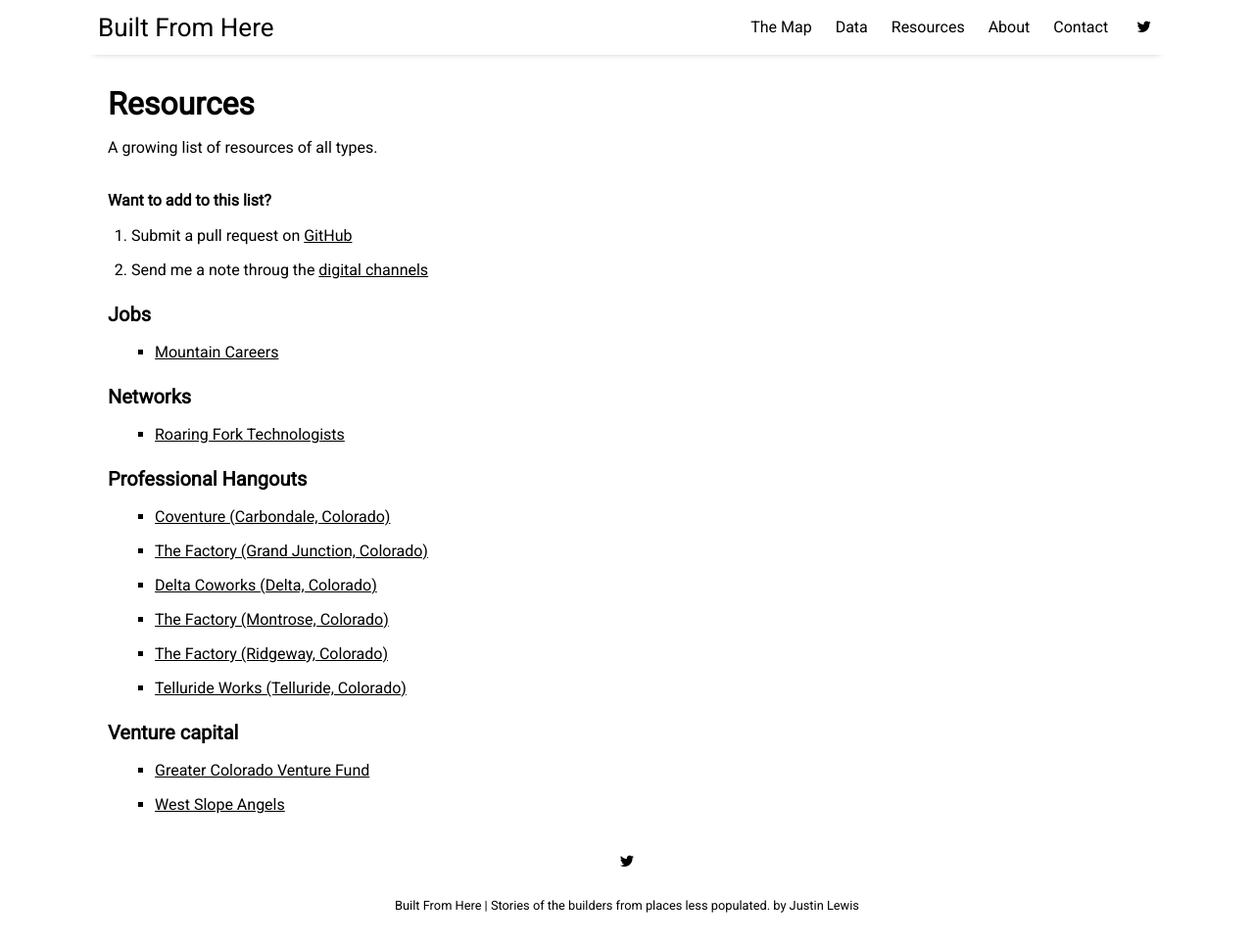
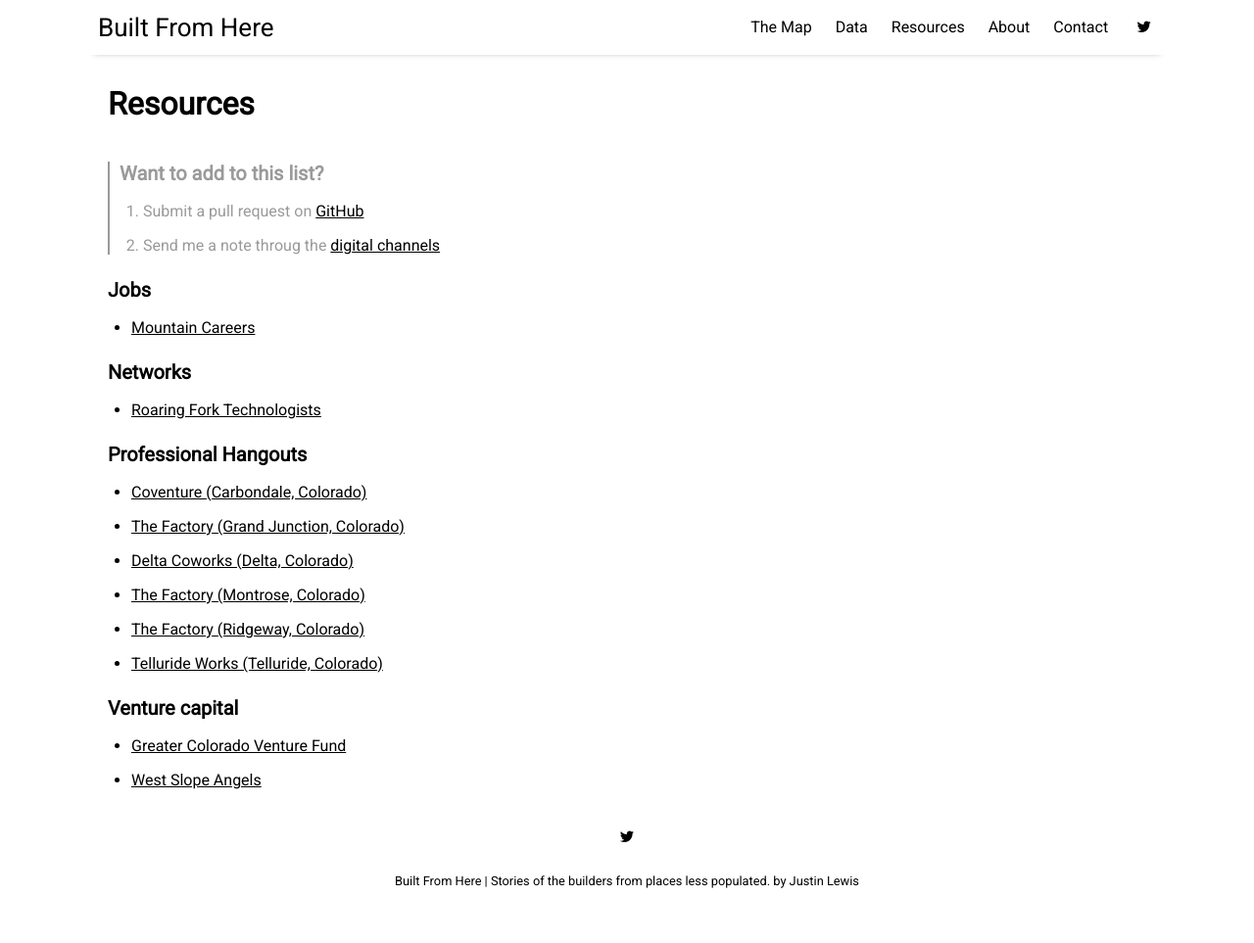
Before and after one commit to justinlewis/built-from-here, a Jekyll site: the page built from pages/resources.html, in a window 1280 px wide and 963 px high. Shown: the whole window at 98% size. Built offline with Jekyll 4.4.1, drawn with Linux system fonts in a browser that asks for light colours; nearby versions of some CDN libraries.

Commit message:
basic init

```diff
--- a/pages/resources.html
+++ b/pages/resources.html
@@ -4,16 +4,16 @@ title: Resources
 ---
 
 
-A growing list of resources of all types.
+<div style="color: #9a9a9a;border-left: 2px solid;padding-left: 10px;">
+  <h3>Want to add to this list?</h3>
+  <ol>
+    <li>Submit a pull request on <a href="https://github.com/justinlewis/built-from-here/blob/gh-pages/pages/resources.html" target="_blank">GitHub</a></li>
+    <li>Send me a note throug the <a href="https://builtfromhere.com/pages/contact.html">digital channels</a></li>
+  <ol>
+</div>
 
-<br><br>
 
-<h4>Want to add to this list?</h4>
-<ol>
-  <li>Submit a pull request on <a href="https://github.com/justinlewis/built-from-here/blob/gh-pages/pages/resources.html" target="_blank">GitHub</a></li>
-  <li>Send me a note throug the <a href="https://builtfromhere.com/pages/contact.html" target="_blank">digital channels</a></li>
-<ol>
-
+<!-- <hr style="border: 0; height: 0; border-top: 1px solid rgba(0, 0, 0, 0.1); border-bottom: 1px solid rgba(255, 255, 255, 0.3);"> -->
 
 <h3>Jobs</h3>
 <ul>
```
